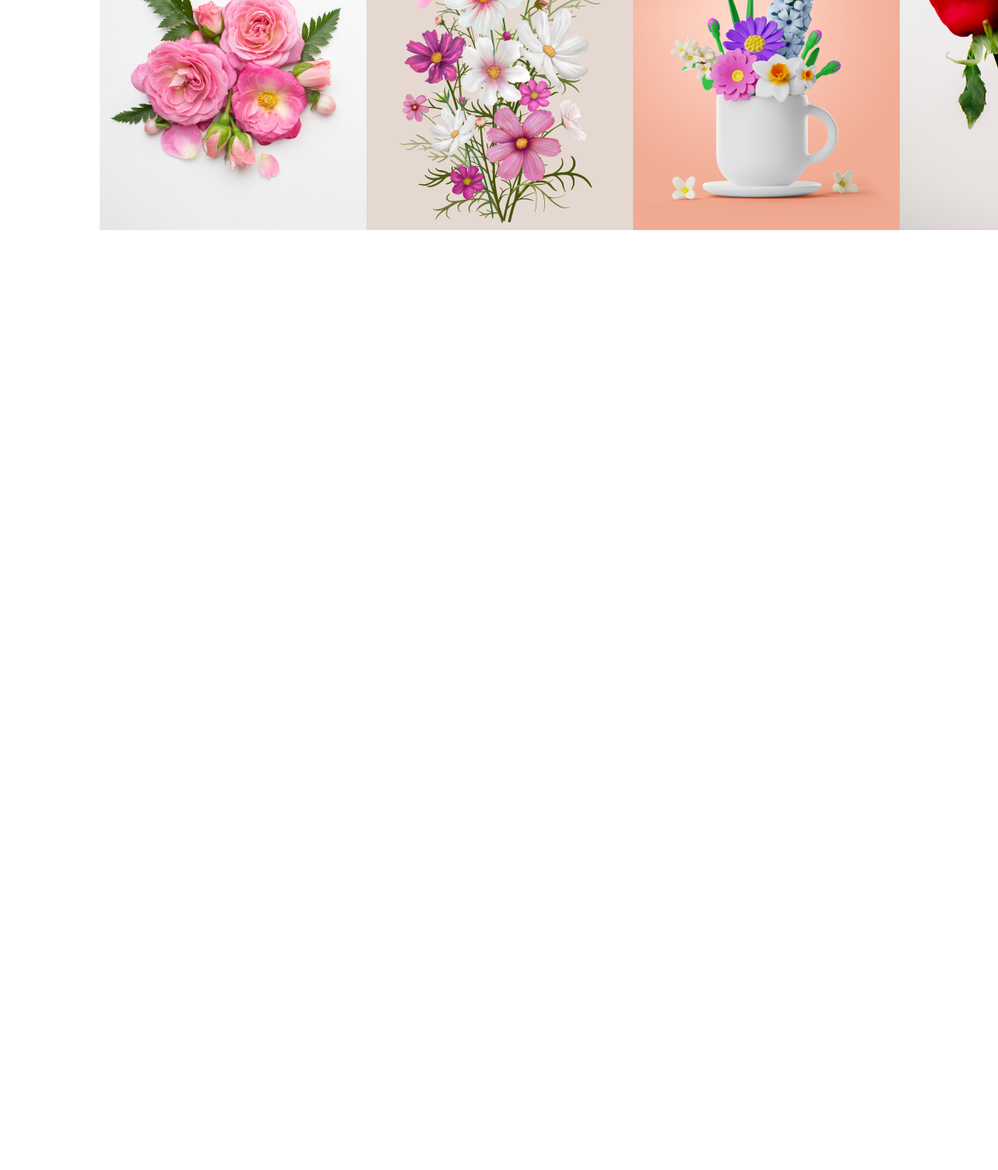
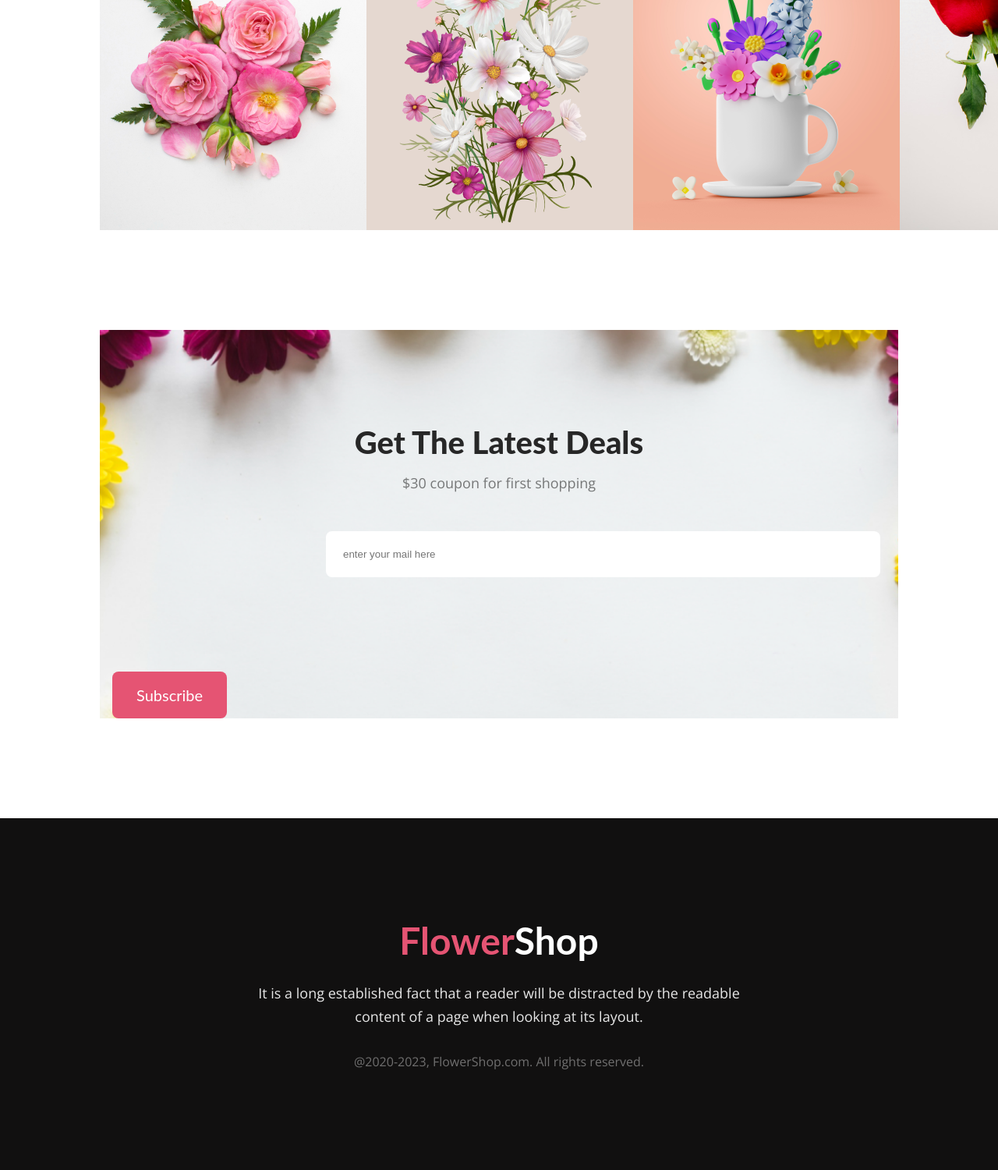
Before and after one commit to taijulsir/first-assignment, a plain HTML site: page index.html in a window 1280 px wide. Shown: the part 2954-4454 px from the top of the page at 78% size. Before the commit the page ends 3254 px from the top, so only its background shows below. Drawn offline with nearby package versions, Linux system fonts and the light colour scheme.

Commit message:
added footer section

```diff
--- a/index.html
+++ b/index.html
@@ -80,13 +80,21 @@
         </div>
         <!-- pic ghula ki thik ache? -->
     </section>
-
-
-
+    <section>
+        <!-- this is the subscribe section -->
+        <div class="subscribe-container">
+        <h3 class="deals">Get The Latest Deals</h3>
+        <p class="deals-description">$30 coupon for first shopping</p>
+        <input type="email" placeholder="enter your mail here">
+        <button class="last-btn">Subscribe</button>
+    </div>
+    </section>
     </main>
-
     <footer>
-
+        <!-- this is footer section -->
+        <h3 class="footer-title"><span class="shop-name">Flower</span>Shop</h3>
+        <p class="footer-description">It is a long established fact that a reader will be distracted by the readable<br>content of a page when looking at its layout.</p>
+        <p class="footer-copyright">@2020-2023, FlowerShop.com. All rights reserved. </p>
     </footer>
 </body>
 </html>
--- a/styles/style.css
+++ b/styles/style.css
@@ -178,3 +178,72 @@ ul li{
     height: 396px;
     flex-shrink: 0;
 }
+/* subscribe related styles */
+.subscribe-container{
+    width: 80%;
+    margin: auto;
+    background-image: url("../Rectangle\ 9.png");
+    background-position: center;
+    background-repeat: no-repeat;
+    background-size: cover;
+    margin-top: 128px;
+}
+.deals{
+    color: #272727;
+    text-align: center;
+    font-family: Lato;
+    font-size: 40px;
+    font-weight: 800;
+    padding-top: 120px;
+    padding-bottom: 16px;
+
+}
+.deals-description{
+    color: rgba(39, 39, 39, 0.60);
+    text-align: center;
+    font-size: 18px;
+    padding-bottom: 50px;
+}
+input{
+    padding: 22px 512px 22px 22px;
+    margin-left: 290px;
+    border: none;
+    border-radius: 8px;
+    margin-bottom: 121px;
+}
+.last-btn{
+    padding:18px 31px ;
+    margin-left: 16px;
+    border-radius: 8px;
+    background: #E55473;
+    border: none;
+    color: #FFF;
+    font-family: Lato;
+    font-size: 20px;
+}
+/* footer related styles */
+footer{
+    background: #111010;
+    text-align: center;
+    margin-top: 128px;
+}
+.shop-name{
+    color: #E55473;
+}
+.footer-title{
+    color:#FFFFFF;
+    font-family: Lato;
+    font-size: 48px;
+    padding-top: 128px;
+}
+
+.footer-description{
+    color: rgba(255, 255, 255, 0.90);
+    font-size: 18px;
+    line-height: 30px;
+    padding-top: 24px;
+}
+.footer-copyright{
+    color: rgba(255, 255, 255, 0.40);
+   padding: 32px 0px 128px 0px;
+}
```
Also changed, not shown: Rectangle 9.png (renamed from Flower Asset/Rectangle 9.png).
